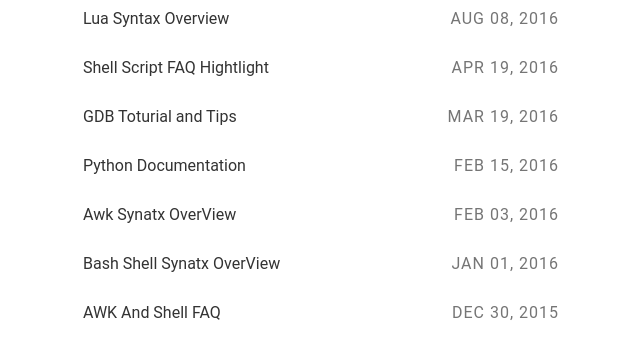
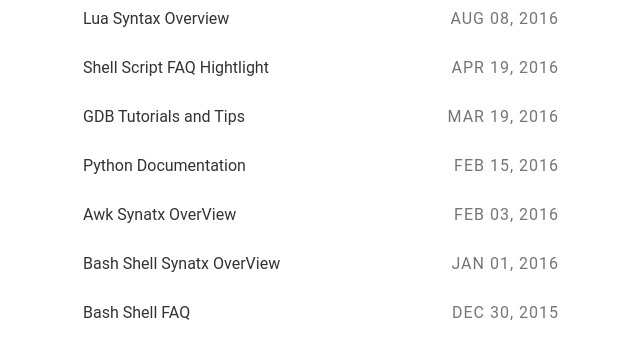
Before and after one commit to JesseEisen/DailyKeep, a Jekyll site: the page built from index.html, in a window 1280 px wide. Shown: the part 261-620 px from the top of the page, without its empty margins (331-971 px from the left). Built offline with Jekyll 4.4.1, drawn with Linux system fonts in a browser that asks for light colours; some web fonts are replaced.

Commit message:
fix post title

```diff
--- a/_posts/2015-12-30-awk-faq.md
+++ b/_posts/2015-12-30-awk-faq.md
@@ -1,5 +1,5 @@
 ---
-title: AWK And Shell FAQ
+title: Bash Shell FAQ
 updated: 2015-12-31  16:21
 ---
 
--- a/_posts/2016-03-19-gdb-tips.md
+++ b/_posts/2016-03-19-gdb-tips.md
@@ -1,5 +1,5 @@
 ---
-title: GDB Toturial and Tips
+title: GDB Tutorials and Tips
 updated: 2016-03-19 19:00
 ---
 
```
